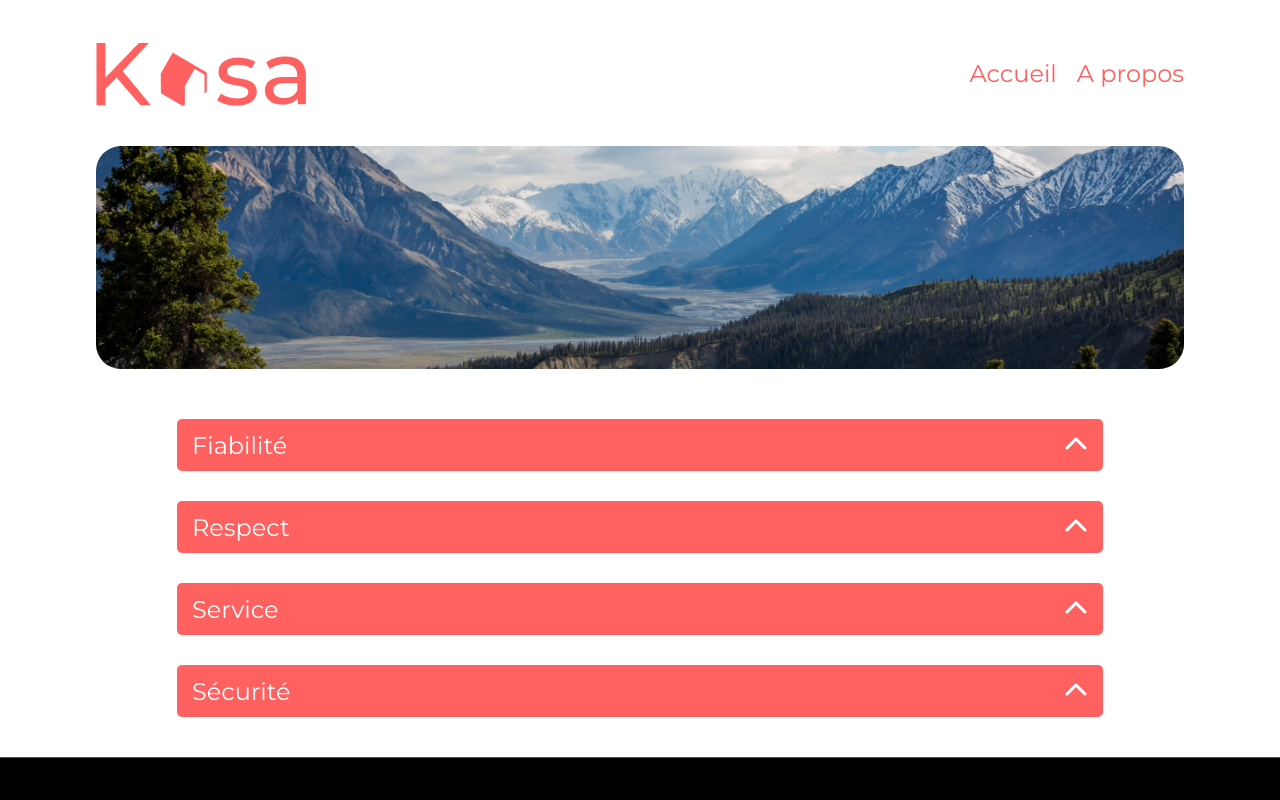
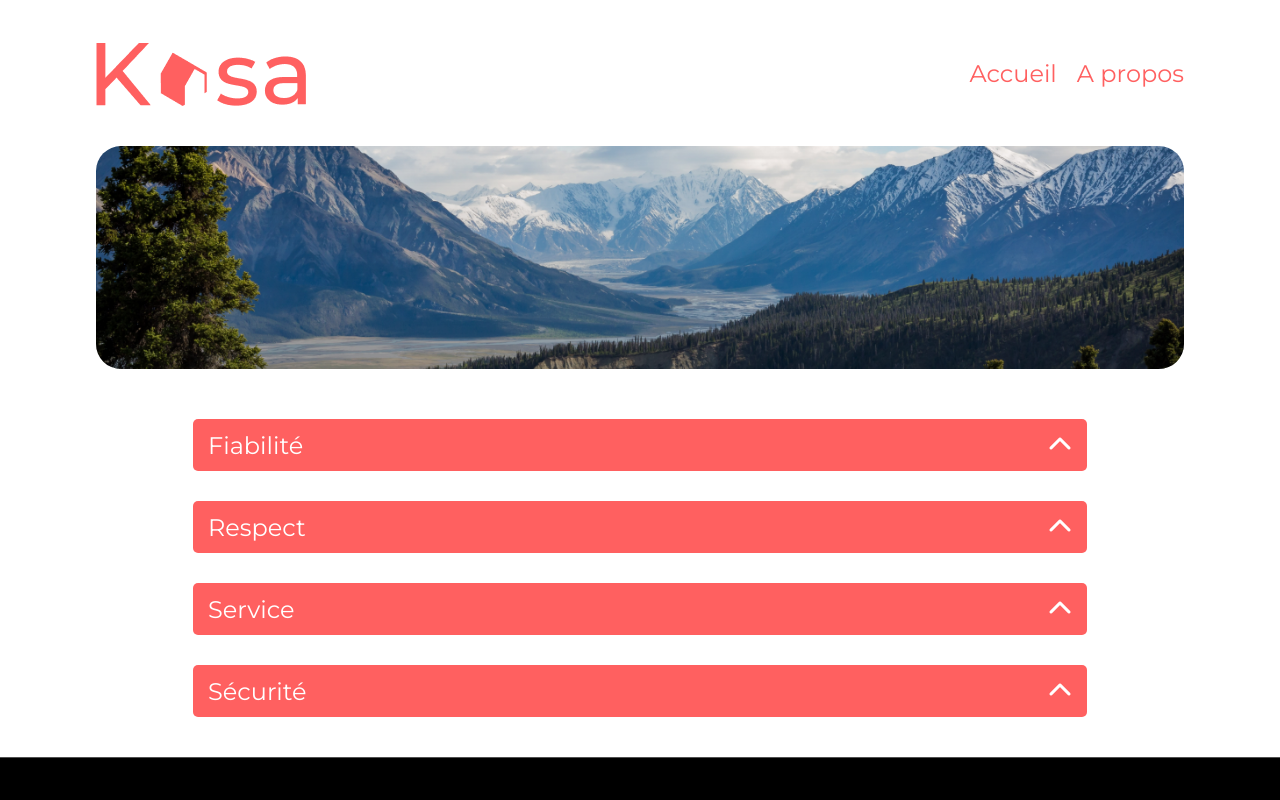
Before and after one commit to Myzaka/Projet-Kasa, a React (Create React App) app in the folder kasa/: page /Apropos in a window 1280 px wide. Shown: the top 800 px of the page. Built offline with nearby package versions, Linux system fonts and the light colour scheme.

Commit message:
Modification largeur MenuDeroulant

```diff
--- a/kasa/src/components/header.jsx
+++ b/kasa/src/components/header.jsx
@@ -1,5 +1,4 @@
 import { Link } from "react-router-dom";
-import LogoKasa from "./logo_kasa";
 import logo_kasa from '../assets/logo/logo_kasa.png'
 import './../style/header.scss';
 
--- a/kasa/src/style/Apropos.scss
+++ b/kasa/src/style/Apropos.scss
@@ -1,7 +1,8 @@
 .engagements {
     display: flex;
+    width: 75%;
     flex-direction: column;
     align-items: center;
     justify-content: center;
-    margin: 20px 0 40px 0;
+    margin: 20px auto 40px auto;
 }
--- a/kasa/src/style/menuDeroulant.scss
+++ b/kasa/src/style/menuDeroulant.scss
@@ -1,5 +1,5 @@
 .menuDeroulant {
-    width: 70%;
+    width: 90%;
     height: 52px;
     background: #FF6060;
     border-radius: 5px;
@@ -16,7 +16,7 @@
 
 .menuDeroulant__contenu {
         background-color: #f2eded;
-        width: 70%;
+        width: 90%;
         color: #FF6060;
         font-size: 20px;
         transition: opacity 1100ms, padding 1000ms, max-height 1000ms ease-out ;
```
Also changed, not shown: kasa/src/components/bandeauApropos.jsx (deleted, +0 -8 lines), kasa/src/pages/Apropos.jsx (+3 -7 lines).
